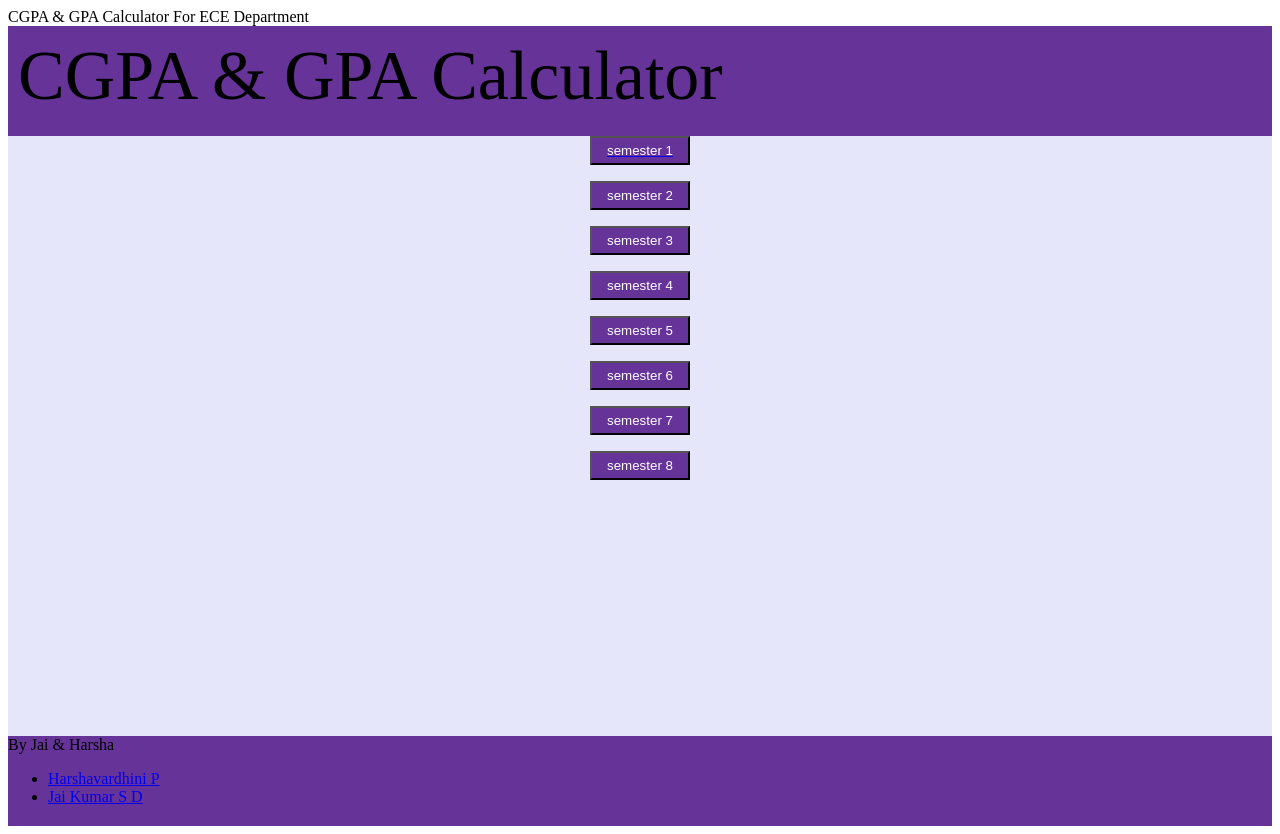
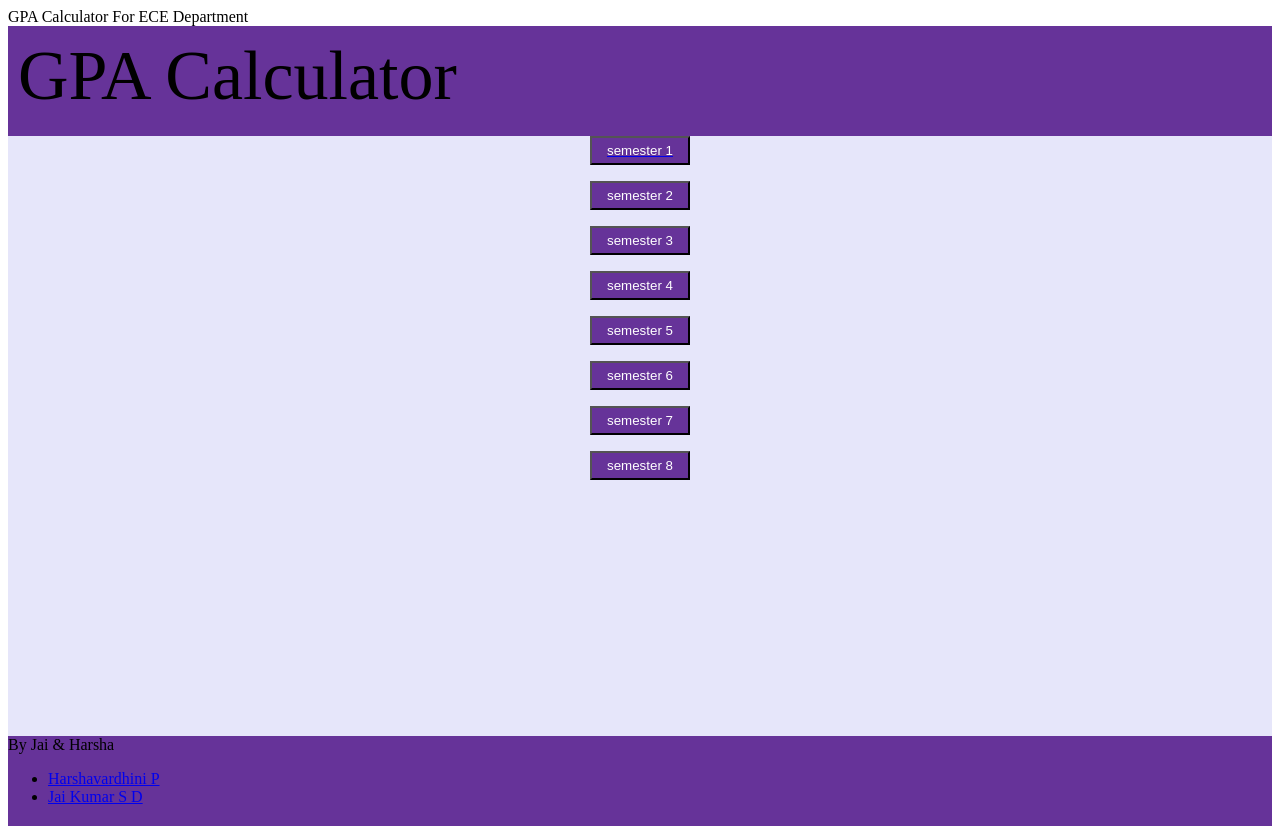
Before and after one commit to Jai01122000/Jai0112200.github.io, a plain HTML site: page index.html in a window 1280 px wide. Drawn offline with Linux system fonts and the light colour scheme.

Commit message:
Update index.html

```diff
--- a/index.html
+++ b/index.html
@@ -3,13 +3,13 @@
 <html>
   <head>
     <meta charset="utf-8">
-    <title1>CGPA & GPA</title1>
+    <title1> GPA</title1>
     <title2>Calculator</title2>
     <title3>For ECE Department</title3>
     <link rel="stylesheet" href="stylesheet.css">
   </head>
   <body>
-    <div class="header">CGPA & GPA Calculator</div>
+    <div class="header"> GPA Calculator</div>
 
     <div class="main">
      <form>
```
